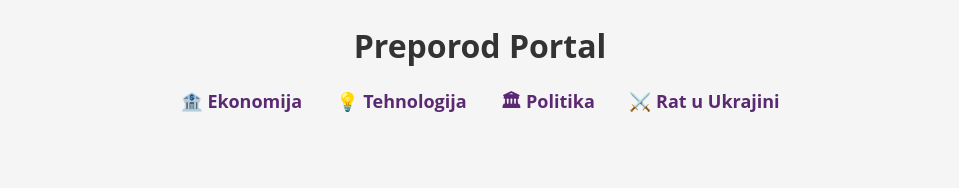
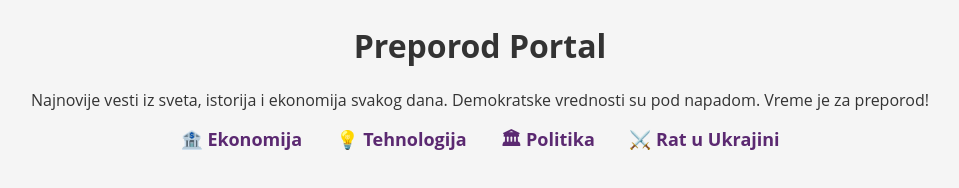
Before and after one commit to PreporodPortal/preporodportal.org, a plain HTML site: page index.html in a window 1280 px wide. Shown: the part 218-406 px from the top of the page, without its empty margins (160-1119 px from the left). Drawn offline with Linux system fonts and the light colour scheme.

Commit message:
Update index.html

```diff
--- a/index.html
+++ b/index.html
@@ -11,6 +11,12 @@
         <img src="images/logo.png" alt="Preporod Logo" class="logo">
         <h1>Preporod Portal</h1>
     </header>
+    <section>
+        <p>Najnovije vesti iz sveta, istorija i ekonomija svakog dana.
+
+            Demokratske vrednosti su pod napadom. Vreme je za preporod!
+        </p>
+    </section>
     <nav>
         <ul>
             <li><a href="economy.html">🏦 Ekonomija</a></li>
```
